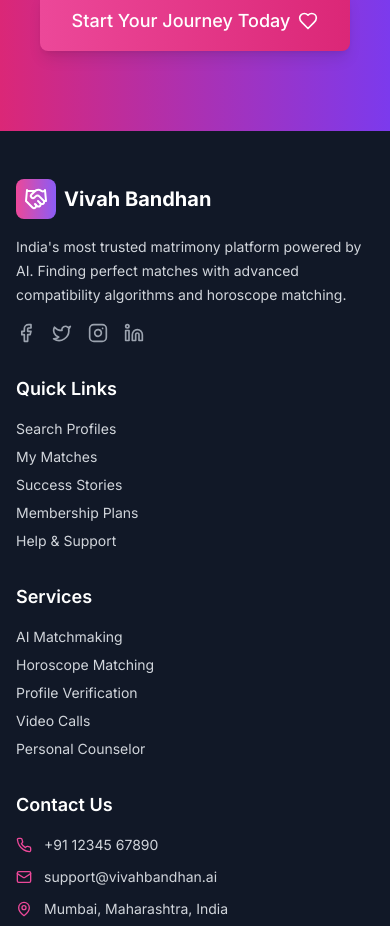
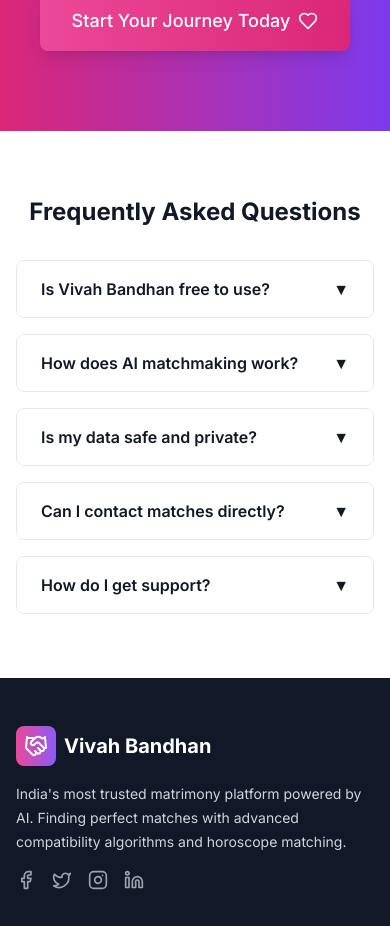
Before and after one commit to poovannapk/vivah-bandhan, a React (Vite) app: page / in a window 390 px wide. Shown: the part 5500-6426 px from the top of the page. Built offline with nearby package versions, Linux system fonts and the light colour scheme.

Commit message:
add faq page and modal login for Get Started Free and Start Your Journey Today

```diff
--- /dev/null
+++ b/src/pages/FaqPage.tsx
@@ -0,0 +1,61 @@
+import React, { useState } from 'react';
+
+const faqData = [
+  {
+    question: 'Is Vivah Bandhan free to use?',
+    answer: 'You can create a profile and search for matches for free. Premium features are available for enhanced experience.'
+  },
+  {
+    question: 'How does AI matchmaking work?',
+    answer: 'Our AI analyzes your profile, preferences, and behavior to recommend the most compatible matches using advanced algorithms and traditional methods like horoscope matching.'
+  },
+  {
+    question: 'Is my data safe and private?',
+    answer: 'Yes, we use strong encryption and never share your personal information without your consent. You control your privacy settings.'
+  },
+  {
+    question: 'Can I contact matches directly?',
+    answer: 'You can send messages and connect with matches through our secure messaging system once both parties express interest.'
+  },
+  {
+    question: 'How do I get support?',
+    answer: 'Our support team is available 24/7 via chat and email to help you with any questions or issues.'
+  }
+];
+
+export const FaqPage: React.FC = () => {
+  const [openIndex, setOpenIndex] = useState<number | null>(null);
+
+  const toggle = (idx: number) => {
+    setOpenIndex(openIndex === idx ? null : idx);
+  };
+
+  return (
+    <section className="py-16 bg-white border-t border-gray-100">
+      <div className="max-w-3xl mx-auto px-4 sm:px-6 lg:px-8">
+        <h2 className="text-2xl font-bold text-gray-900 mb-8 text-center">Frequently Asked Questions</h2>
+        <div className="space-y-4">
+          {faqData.map((faq, idx) => (
+            <div key={idx} className="border rounded-lg overflow-hidden">
+              <button
+                className={`w-full flex justify-between items-center px-6 py-4 text-left focus:outline-none transition-colors ${openIndex === idx ? 'bg-primary-50 text-primary-700' : 'bg-white text-gray-900 hover:bg-gray-50'}`}
+                onClick={() => toggle(idx)}
+                aria-expanded={openIndex === idx}
+              >
+                <span className="font-semibold">{faq.question}</span>
+                <span className={`ml-4 transform transition-transform ${openIndex === idx ? 'rotate-180' : ''}`}>▼</span>
+              </button>
+              {openIndex === idx && (
+                <div className="px-6 pb-4 text-gray-700 animate-fade-in">
+                  {faq.answer}
+                </div>
+              )}
+            </div>
+          ))}
+        </div>
+      </div>
+    </section>
+  );
+};
+
+export default FaqPage;
--- a/src/pages/HomePage.tsx
+++ b/src/pages/HomePage.tsx
@@ -15,6 +15,7 @@
 } from 'lucide-react';
 import { Button } from '../components/ui/Button';
 import { Card } from '../components/ui/Card';
+import { FaqPage } from './FaqPage';
 
 export const HomePage: React.FC<{ onOpenRegisterModal?: () => void }> = ({ onOpenRegisterModal }) => {
   const stats = [
@@ -379,6 +380,8 @@
           </motion.div>
         </div>
       </section>
+
+      <FaqPage />
     </div>
   );
 };
--- a/src/pages/RegisterPage.tsx
+++ b/src/pages/RegisterPage.tsx
@@ -17,6 +17,7 @@
 import { Button } from '../components/ui/Button';
 import { Input } from '../components/ui/Input';
 import { Card } from '../components/ui/Card';
+import { GoogleLogin } from '@react-oauth/google';
 
 export const RegisterPage: React.FC<{ onSwitchToLogin?: () => void }> = ({ onSwitchToLogin }) => {
   const [formData, setFormData] = useState({
@@ -382,6 +383,30 @@
             )}
           </form>
 
+          {/* Divider */}
+          <div className="my-6">
+            <div className="relative">
+              <div className="absolute inset-0 flex items-center">
+                <div className="w-full border-t border-gray-300" />
+              </div>
+              <div className="relative flex justify-center text-sm">
+                <span className="px-2 bg-white text-gray-500">Or continue with</span>
+              </div>
+            </div>
+          </div>
+
+          {/* Social Login Buttons */}
+          <div className="grid grid-cols-2 gap-3 mb-6">
+            <Button variant="outline" className="w-full">
+              <img src="https://www.google.com/favicon.ico" alt="Google" className="h-5 w-5 mr-2" />
+              Google
+            </Button>
+            <Button variant="outline" className="w-full">
+              <img src="https://www.facebook.com/favicon.ico" alt="Facebook" className="h-5 w-5 mr-2" />
+              Facebook
+            </Button>
+          </div>
+
           {/* Footer */}
           <div className="mt-8 text-center">
             <p className="text-sm text-gray-600">
```
